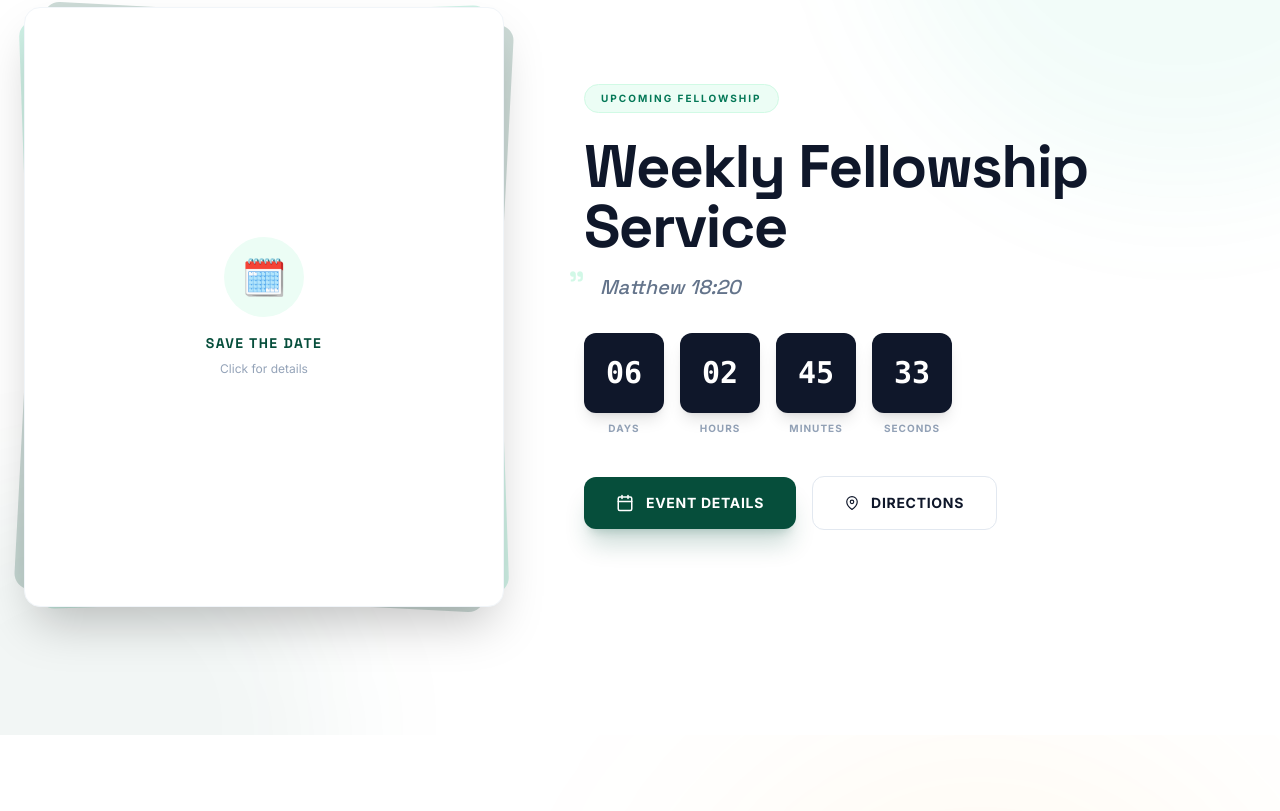
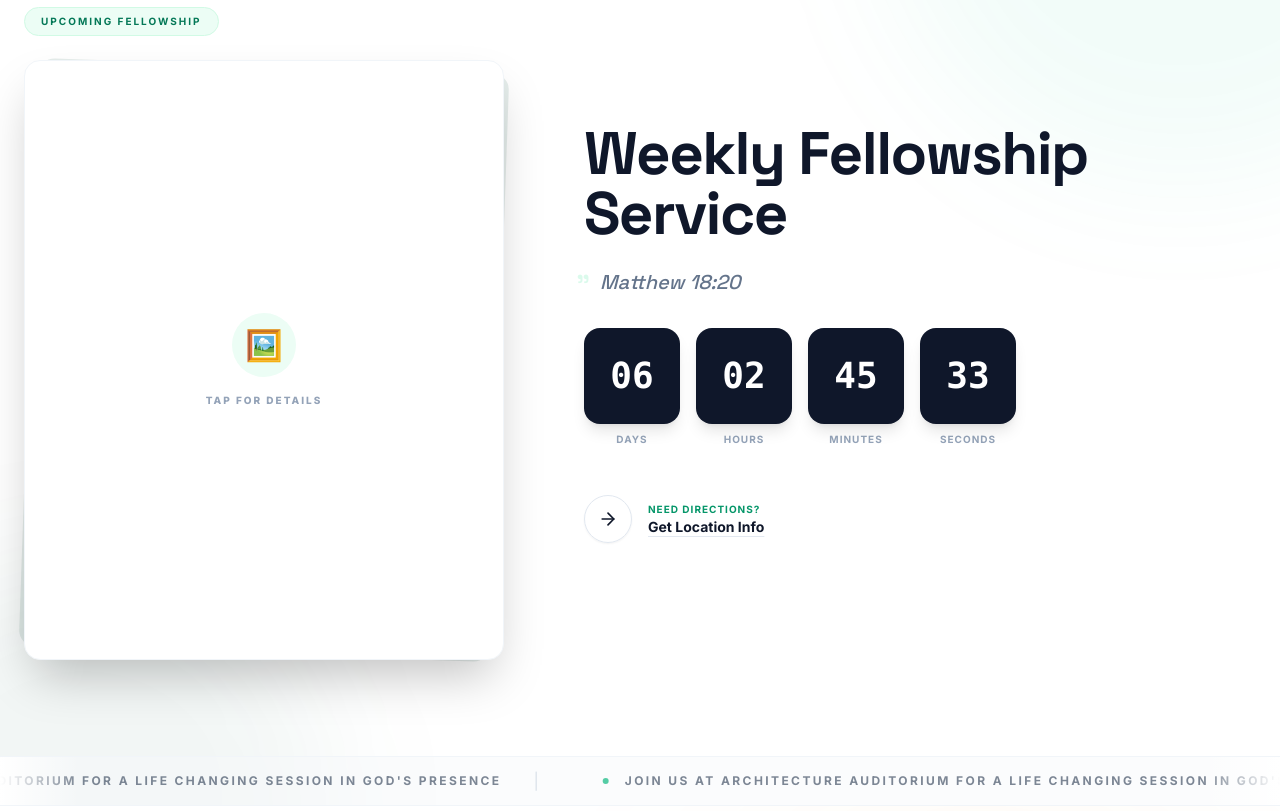
Before and after one commit to Daniel-1165/SUCF_UNEC, a React (Vite) app: page / in a window 1280 px wide. Shown: the part 1029-1840 px from the top of the page. Built offline with nearby package versions, Linux system fonts and the light colour scheme; no server answers; the database is empty.

Commit message:
feat: add CountdownTimer component to display upcoming events with a live countdown and detailed information.

```diff
--- a/src/components/CountdownTimer.jsx
+++ b/src/components/CountdownTimer.jsx
@@ -17,19 +17,16 @@ const CountdownTimer = ({ targetDate: propTargetDate, title: propTitle }) => {
         const now = new Date();
         const nextSunday = new Date();
 
-        // Set to next Sunday
-        nextSunday.setDate(now.getDate() + (7 - now.getDay()) % 7);
+        // Sunday is 0. Calculate days to add: (7 - now.getDay()) % 7
+        let daysToAdd = (7 - now.getDay()) % 7;
+
+        nextSunday.setDate(now.getDate() + daysToAdd);
         nextSunday.setHours(15, 0, 0, 0); // 3:00 PM
 
-        // If today is Sunday and it's past 3 PM, move to next week
+        // If today is Sunday and it's already past 3 PM, move to next week Sunday
         if (now.getDay() === 0 && now > nextSunday) {
             nextSunday.setDate(nextSunday.getDate() + 7);
         }
-
-        // If today is not Sunday, but calculate date resulted in today (e.g. earlier calculation quirk), ensure it is future.
-        // Actually (7 - day) % 7 gives 0 if today is Sunday.
-        // If today is Sunday 10am, (7-0)%7 = 0. nextSunday is today 3pm. OK.
-        // If today is Sunday 4pm, nextSunday is today 3pm. (now > nextSunday) is true. Add 7 days. OK.
 
         return nextSunday;
     };
@@ -66,7 +63,6 @@ const CountdownTimer = ({ targetDate: propTargetDate, title: propTitle }) => {
                 }
             } catch (error) {
                 console.error("Error fetching event:", error);
-                // Fallback on error
                 setEvent({
                     title: "Fellowship Service",
                     event_date: getNextFellowshipDate().toISOString(),
@@ -86,9 +82,9 @@ const CountdownTimer = ({ targetDate: propTargetDate, title: propTitle }) => {
         if (!event?.event_date) return;
 
         const timer = setInterval(() => {
-            const now = new Date().getTime();
-            const target = new Date(event.event_date).getTime();
-            const difference = target - now;
+            const now = new Date();
+            const targetDate = new Date(event.event_date);
+            const difference = targetDate.getTime() - now.getTime();
 
             if (difference > 0) {
                 setTimeLeft({
@@ -98,8 +94,6 @@ const CountdownTimer = ({ targetDate: propTargetDate, title: propTitle }) => {
                     seconds: Math.floor((difference / 1000) % 60),
                 });
             } else {
-                // If specific database event passed, maybe refresh?
-                // For now, stick to zeros
                 setTimeLeft({ days: 0, hours: 0, minutes: 0, seconds: 0 });
             }
         }, 1000);
@@ -107,10 +101,10 @@ const CountdownTimer = ({ targetDate: propTargetDate, title: propTitle }) => {
         return () => clearInterval(timer);
     }, [event]);
 
-    if (loading) return null; // Or a skeleton
+    if (loading) return null;
 
     return (
-        <div className="py-20 md:py-32 bg-white relative overflow-hidden">
+        <div className="py-20 md:pt-32 pb-0 bg-white relative overflow-hidden">
             {/* Abstract Background Decoration */}
             <div className="absolute top-0 right-0 -translate-y-1/2 translate-x-1/3 w-[600px] h-[600px] bg-emerald-500/5 rounded-full blur-3xl pointer-events-none"></div>
             <div className="absolute bottom-0 left-0 translate-y-1/2 -translate-x-1/3 w-[500px] h-[500px] bg-emerald-900/5 rounded-full blur-3xl pointer-events-none"></div>
@@ -118,52 +112,57 @@ const CountdownTimer = ({ targetDate: propTargetDate, title: propTitle }) => {
             <div className="container mx-auto px-6 relative z-10">
                 <div className="flex flex-col lg:flex-row items-center gap-12 lg:gap-20 max-w-7xl mx-auto">
 
-                    {/* LEFT: Flyer / Visual (Interactive) */}
+                    {/* LEFT: Flyer Section */}
                     <motion.div
                         initial={{ opacity: 0, x: -50 }}
                         whileInView={{ opacity: 1, x: 0 }}
                         viewport={{ once: true }}
                         transition={{ duration: 0.8, ease: "easeOut" }}
-                        className="w-full lg:w-5/12 perspective-1000 mx-auto"
+                        className="w-full lg:w-5/12 mx-auto"
                     >
+                        {/* Tag above flyer */}
+                        <div className="flex justify-center lg:justify-start mb-6">
+                            <div className="inline-block px-4 py-1.5 bg-emerald-50 text-emerald-700 font-bold text-[10px] uppercase tracking-[0.2em] rounded-full border border-emerald-100">
+                                Upcoming Fellowship
+                            </div>
+                        </div>
+
                         <div
                             className="relative group cursor-pointer"
                             onClick={() => setSelectedEvent(event)}
                         >
-                            <div className="absolute inset-0 bg-emerald-900 rounded-2xl transform rotate-3 scale-[0.98] opacity-20 transition-all duration-500 group-hover:rotate-6 group-hover:scale-100"></div>
-                            <div className="absolute inset-0 bg-emerald-500 rounded-2xl transform -rotate-2 scale-[0.98] opacity-20 transition-all duration-500 group-hover:-rotate-4 group-hover:scale-100"></div>
+                            <div className="absolute inset-0 bg-emerald-900 rounded-2xl transform rotate-2 scale-[0.98] opacity-10 transition-all duration-500 group-hover:rotate-4 group-hover:scale-100"></div>
 
-                            {/* Main Card */}
-                            <div className="relative overflow-hidden rounded-2xl bg-white shadow-2xl transition-all duration-500 transform group-hover:-translate-y-2 group-hover:shadow-emerald-900/20 border border-slate-100 aspect-[4/5] flex items-center justify-center">
+                            {/* Main Flyer Container */}
+                            <div className="relative overflow-hidden rounded-2xl bg-white shadow-2xl transition-all duration-500 transform group-hover:-translate-y-2 group-hover:shadow-[0_20px_40px_rgba(16,185,129,0.15)] border border-slate-100 aspect-[4/5] flex items-center justify-center">
                                 {event?.flyer_url ? (
                                     <>
                                         <img src={event.flyer_url} alt="Flyer" className="w-full h-full object-cover transition-transform duration-700 group-hover:scale-105" />
                                         <div className="absolute inset-0 bg-black/0 group-hover:bg-black/10 transition-colors flex items-center justify-center">
-                                            <div className="w-16 h-16 bg-white/90 backdrop-blur rounded-full flex items-center justify-center opacity-0 group-hover:opacity-100 transform scale-50 group-hover:scale-100 transition-all duration-300 shadow-xl">
-                                                <FiInfo className="text-2xl text-emerald-900" />
+                                            <div className="w-14 h-14 bg-white/90 backdrop-blur rounded-full flex items-center justify-center opacity-0 group-hover:opacity-100 transform scale-50 group-hover:scale-100 transition-all duration-300 shadow-xl">
+                                                <FiInfo className="text-xl text-emerald-900" />
                                             </div>
                                         </div>
                                     </>
                                 ) : (
                                     <div className="text-center p-8">
-                                        <div className="w-20 h-20 bg-emerald-50 rounded-full flex items-center justify-center mx-auto mb-4 text-4xl">🗓️</div>
-                                        <h3 className="text-emerald-900 font-bold uppercase tracking-widest text-sm">Save the Date</h3>
-                                        <p className="text-slate-400 text-xs mt-2">Click for details</p>
+                                        <div className="w-16 h-16 bg-emerald-50 rounded-full flex items-center justify-center mx-auto mb-4 text-3xl">🖼️</div>
+                                        <p className="text-[10px] font-black uppercase tracking-[0.2em] text-slate-400">Tap for details</p>
                                     </div>
                                 )}
-                            </div>
 
-                            {/* Admin Edit Button Floating */}
+                                {/* Admin Edit Shortcut */}
                                 {user?.isAdmin && (
                                     <Link
                                         to="/admin?tab=events"
                                         onClick={(e) => e.stopPropagation()}
-                                    className="absolute -top-4 -right-4 w-12 h-12 bg-white text-emerald-900 rounded-full shadow-lg border border-slate-100 flex items-center justify-center hover:bg-emerald-900 hover:text-white transition-all z-20 opacity-0 group-hover:opacity-100 duration-300"
+                                        className="absolute top-4 right-4 w-10 h-10 bg-white/95 text-emerald-900 rounded-full shadow-lg border border-slate-100 flex items-center justify-center hover:bg-emerald-900 hover:text-white transition-all z-20 opacity-0 group-hover:opacity-100"
                                         title="Manage Events"
                                     >
                                         <FiPlus />
                                     </Link>
                                 )}
+                            </div>
                         </div>
                     </motion.div>
 
@@ -175,26 +174,22 @@ const CountdownTimer = ({ targetDate: propTargetDate, title: propTitle }) => {
                         transition={{ duration: 0.8, ease: "easeOut", delay: 0.2 }}
                         className="w-full lg:w-7/12 text-center lg:text-left"
                     >
-                        <div className="inline-block px-4 py-1.5 bg-emerald-50 text-emerald-700 font-bold text-[10px] uppercase tracking-[0.2em] rounded-full mb-6 border border-emerald-100">
-                            Upcoming Fellowship
-                        </div>
-
-                        <h2 className="text-4xl md:text-6xl font-black text-slate-900 leading-[0.9] tracking-tight mb-4 font-heading">
+                        <h2 className="text-4xl md:text-6xl font-black text-slate-900 leading-[0.9] tracking-tight mb-6 font-heading">
                             {event?.title}
                         </h2>
 
                         {/* Bible Reference */}
                         {event?.bible_reference && (
-                            <div className="mb-8 relative inline-block">
-                                <span className="absolute -left-4 -top-2 text-4xl text-emerald-200 font-serif opacity-50">"</span>
+                            <div className="mb-8 relative inline-flex items-center">
+                                <span className="absolute -left-2 top-0 text-3xl text-emerald-200 font-serif opacity-40">"</span>
                                 <p className="text-lg md:text-xl text-slate-500 font-serif italic pl-4 pr-4">
                                     {event.bible_reference}
                                 </p>
                             </div>
                         )}
 
-                        {/* Modern Countdown Grid */}
-                        <div className="flex flex-wrap gap-4 justify-center lg:justify-start mb-10">
+                        {/* Weekly Countdown Grid */}
+                        <div className="flex flex-wrap gap-4 justify-center lg:justify-start mb-12">
                             {[
                                 { label: 'Days', value: timeLeft.days },
                                 { label: 'Hours', value: timeLeft.hours },
@@ -202,9 +197,9 @@ const CountdownTimer = ({ targetDate: propTargetDate, title: propTitle }) => {
                                 { label: 'Seconds', value: timeLeft.seconds }
                             ].map((item, idx) => (
                                 <div key={idx} className="flex flex-col items-center">
-                                    <div className="w-16 h-16 md:w-20 md:h-20 bg-slate-900 rounded-xl flex items-center justify-center shadow-lg mb-2 relative overflow-hidden group">
-                                        <div className="absolute inset-0 bg-emerald-500/20 translate-y-full group-hover:translate-y-0 transition-transform duration-300"></div>
-                                        <span className="text-2xl md:text-3xl font-bold text-white font-mono relative z-10">
+                                    <div className="w-16 h-16 md:w-24 md:h-24 bg-slate-900 rounded-2xl flex items-center justify-center shadow-lg mb-2 relative overflow-hidden group">
+                                        <div className="absolute inset-0 bg-emerald-500/10 translate-y-full group-hover:translate-y-0 transition-transform duration-300"></div>
+                                        <span className="text-2xl md:text-4xl font-bold text-white font-mono relative z-10">
                                             {String(item.value).padStart(2, '0')}
                                         </span>
                                     </div>
@@ -213,20 +208,42 @@ const CountdownTimer = ({ targetDate: propTargetDate, title: propTitle }) => {
                             ))}
                         </div>
 
-                        <div className="flex flex-wrap gap-4 justify-center lg:justify-start items-center">
-                            <button
-                                onClick={() => setSelectedEvent(event)}
-                                className="px-8 py-4 bg-emerald-900 text-white rounded-xl font-bold text-sm uppercase tracking-wider hover:bg-emerald-800 transition-all shadow-xl shadow-emerald-900/20 flex items-center gap-3 group"
-                            >
-                                <FiCalendar className="text-lg group-hover:scale-110 transition-transform" />
-                                Event Details
-                            </button>
-                            <Link to="/contact" className="px-8 py-4 bg-white text-slate-900 border border-slate-200 rounded-xl font-bold text-sm uppercase tracking-wider hover:bg-slate-50 transition-all flex items-center gap-3">
-                                <FiMapPin /> Directions
+                        {/* Former Style Contact Link */}
+                        <div className="group cursor-pointer">
+                            <Link to="/contact" className="inline-flex items-center gap-4">
+                                <div className="w-12 h-12 rounded-full border border-slate-200 text-slate-900 flex items-center justify-center group-hover:bg-emerald-600 group-hover:text-white transition-all duration-300 shadow-sm">
+                                    <FiArrowRight className="text-xl" />
+                                </div>
+                                <div className="text-left">
+                                    <span className="block text-[10px] font-bold text-emerald-600 uppercase tracking-widest">Need Directions?</span>
+                                    <span className="block text-sm font-bold text-slate-900 underline underline-offset-4 decoration-slate-200 group-hover:decoration-emerald-500 transition-all">Get Location Info</span>
+                                </div>
                             </Link>
                         </div>
                     </motion.div>
                 </div>
+            </div>
+
+            {/* Text Slider / Ticker */}
+            <div className="w-full border-t border-b border-slate-100 bg-slate-50/50 py-3 mt-24 overflow-hidden relative">
+                <div className="absolute left-0 top-0 bottom-0 w-20 bg-gradient-to-r from-white to-transparent z-10"></div>
+                <div className="absolute right-0 top-0 bottom-0 w-20 bg-gradient-to-l from-white to-transparent z-10"></div>
+
+                <motion.div
+                    animate={{ x: [0, -2000] }}
+                    transition={{ repeat: Infinity, duration: 50, ease: "linear" }}
+                    className="whitespace-nowrap flex gap-12 items-center"
+                >
+                    {[1, 2, 3, 4, 5].map((i) => (
+                        <div key={i} className="flex items-center gap-4 opacity-70">
+                            <span className="text-[10px] md:text-xs font-bold text-slate-600 uppercase tracking-[0.2em] flex items-center gap-4">
+                                <span className="w-1.5 h-1.5 rounded-full bg-emerald-500"></span>
+                                Join us at Architecture Auditorium for a Life Changing Session in God's Presence
+                            </span>
+                            <span className="text-slate-300 px-4">|</span>
+                        </div>
+                    ))}
+                </motion.div>
             </div>
 
             {/* Event Detail Modal */}
@@ -240,9 +257,9 @@ const CountdownTimer = ({ targetDate: propTargetDate, title: propTitle }) => {
                         onClick={() => setSelectedEvent(null)}
                     >
                         <motion.div
-                            initial={{ scale: 0.9, y: 50, opacity: 0 }}
-                            animate={{ scale: 1, y: 0, opacity: 1 }}
-                            exit={{ scale: 0.9, y: 50, opacity: 0 }}
+                            initial={{ scale: 0.95, opacity: 0 }}
+                            animate={{ scale: 1, opacity: 1 }}
+                            exit={{ scale: 0.95, opacity: 0 }}
                             onClick={(e) => e.stopPropagation()}
                             className="bg-white rounded-3xl overflow-hidden shadow-2xl w-full max-w-4xl max-h-[90vh] flex flex-col md:flex-row relative"
                         >
@@ -259,8 +276,8 @@ const CountdownTimer = ({ targetDate: propTargetDate, title: propTitle }) => {
                                     <img src={selectedEvent.flyer_url} alt={selectedEvent.title} className="w-full h-full object-cover" />
                                 ) : (
                                     <div className="w-full h-full flex flex-col items-center justify-center text-slate-400 p-8 text-center">
-                                        <FiCalendar className="text-6xl mb-4 opacity-50" />
-                                        <p className="font-bold uppercase text-xs tracking-widest">No Flyer Available</p>
+                                        <FiCalendar className="text-6xl mb-4 opacity-30" />
+                                        <p className="font-bold uppercase text-xs tracking-widest">Weekly Service</p>
                                     </div>
                                 )}
                             </div>
@@ -268,24 +285,20 @@ const CountdownTimer = ({ targetDate: propTargetDate, title: propTitle }) => {
                             {/* Info Side */}
                             <div className="w-full md:w-1/2 p-8 md:p-12 overflow-y-auto">
                                 <span className="inline-block px-3 py-1 bg-emerald-100 text-emerald-800 text-[10px] font-black uppercase tracking-widest rounded-full mb-6">
-                                    Upcoming Event
+                                    Service Information
                                 </span>
 
                                 <h3 className="text-3xl font-black text-slate-900 mb-2 leading-tight">{selectedEvent.title}</h3>
                                 {selectedEvent.bible_reference && <p className="text-emerald-600 font-serif italic mb-6">{selectedEvent.bible_reference}</p>}
 
-                                <div className="space-y-6 mb-8">
+                                <div className="space-y-6 mb-10">
                                     <div className="flex items-start gap-4">
                                         <div className="w-10 h-10 rounded-lg bg-slate-50 flex items-center justify-center text-emerald-600 shrink-0">
                                             <FiClock />
                                         </div>
                                         <div>
-                                            <p className="font-bold text-slate-900">Time</p>
-                                            <p className="text-sm text-slate-500">
-                                                {new Date(selectedEvent.event_date).toLocaleDateString(undefined, { weekday: 'long', year: 'numeric', month: 'long', day: 'numeric' })}
-                                                <br />
-                                                {selectedEvent.event_time || new Date(selectedEvent.event_date).toLocaleTimeString([], { hour: '2-digit', minute: '2-digit' })}
-                                            </p>
+                                            <p className="font-bold text-slate-900">Weekly Schedule</p>
+                                            <p className="text-sm text-slate-500">Every Sunday • 3:00 PM Prompt</p>
                                         </div>
                                     </div>
 
@@ -295,7 +308,7 @@ const CountdownTimer = ({ targetDate: propTargetDate, title: propTitle }) => {
                                         </div>
                                         <div>
                                             <p className="font-bold text-slate-900">Venue</p>
-                                            <p className="text-sm text-slate-500">{selectedEvent.location || "Architecture Lecture Theatre (ALT), UNEC"}</p>
+                                            <p className="text-sm text-slate-500">{selectedEvent.location || "Architecture Auditorium, UNEC"}</p>
                                         </div>
                                     </div>
 
@@ -309,10 +322,10 @@ const CountdownTimer = ({ targetDate: propTargetDate, title: propTitle }) => {
                                 </div>
 
                                 <div className="flex gap-3">
-                                    <button className="flex-1 py-3 bg-slate-900 text-white rounded-xl font-bold text-sm hover:bg-slate-800 transition-colors uppercase tracking-wide">
-                                        Add to Calendar
-                                    </button>
-                                    <button className="px-4 py-3 bg-slate-100 text-slate-900 rounded-xl hover:bg-slate-200 transition-colors">
+                                    <Link to="/contact" className="flex-1 py-4 bg-slate-900 text-white rounded-xl text-center font-bold text-sm hover:bg-slate-800 transition-colors uppercase tracking-wide">
+                                        Get Directions
+                                    </Link>
+                                    <button className="px-5 py-3 bg-slate-100 text-slate-900 rounded-xl hover:bg-slate-200 transition-colors">
                                         <FiShare2 />
                                     </button>
                                 </div>
```
Lines whose indentation alone changed are shown as unchanged.
